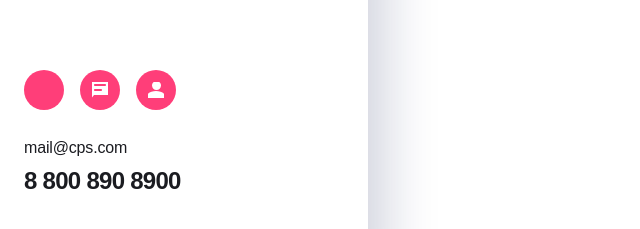
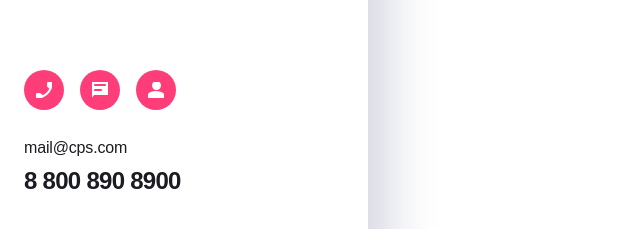
Before and after one commit to schwarz1k/cps-nav, a plain HTML site: page index.html in a window 1280 px wide. Shown: the part 734-963 px from the top of the page, 0-640 px from the left. Drawn offline with Linux system fonts and the light colour scheme; the site is published under a folder, as on GitHub Pages, so addresses that start at the root find nothing.

Commit message:
Исправляет ошибку

```diff
--- a/style.css
+++ b/style.css
@@ -207,7 +207,7 @@ body {
 
 .menu-user__item--call::after {
     display: block;
-    background-image: url('/img/menu/menu-call.svg');
+    background-image: url('img/menu/menu-call.svg');
 }
 
 .menu-user__item--send::after {
```
